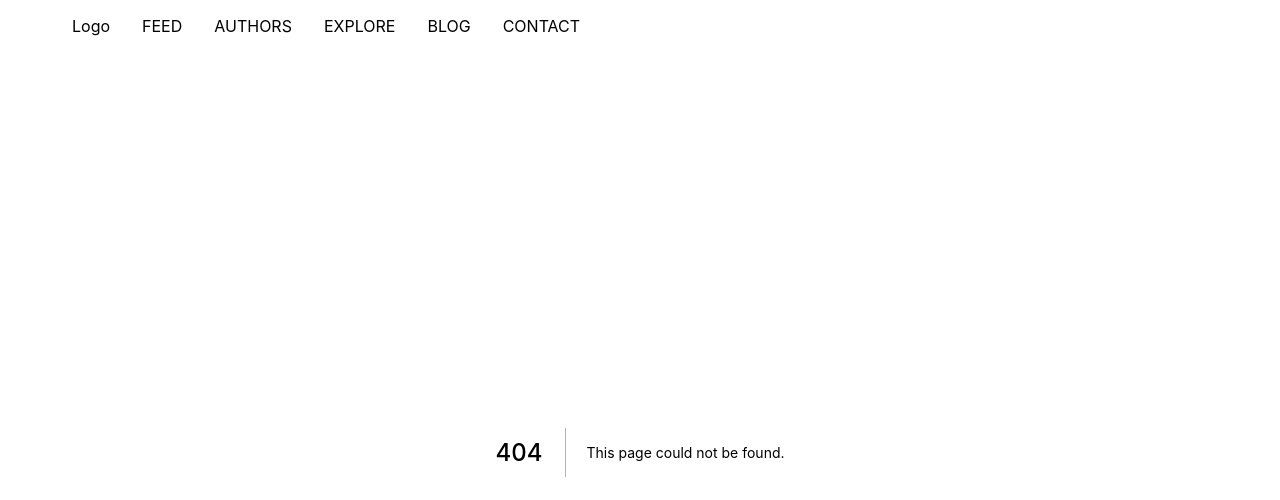
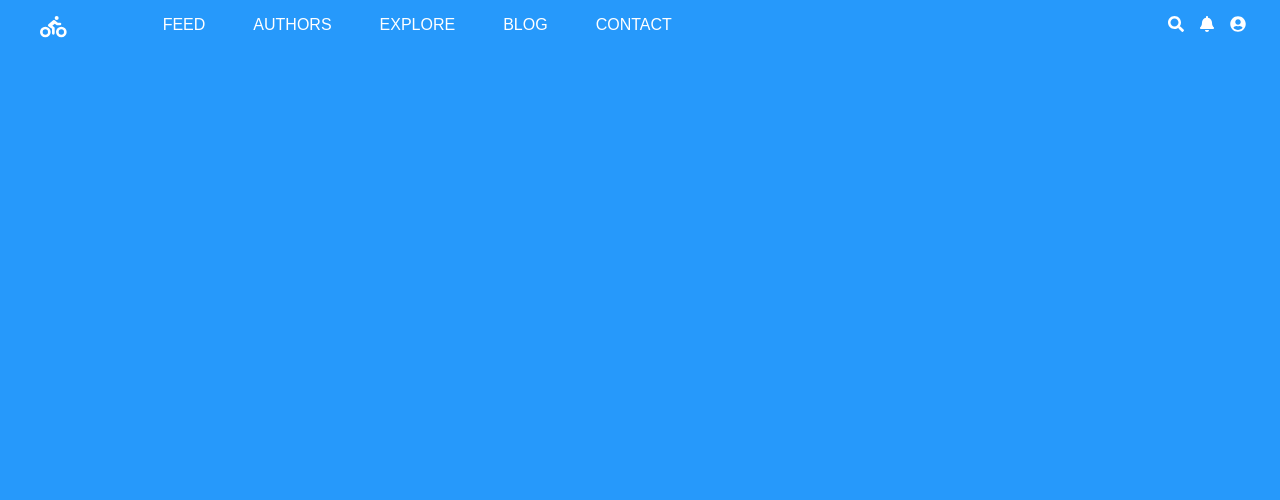
Before and after one commit to mamyudapao/CyclingRouter, a Next.js app in the folder client/: page / in a window 1280 px wide. Before the commit this address had no page. Shown: the top 500 px of the page. Built offline with nearby package versions, Linux system fonts and the light colour scheme.

Commit message:
feat: made a header component

```diff
--- a/client/components/layout/header.module.scss
+++ b/client/components/layout/header.module.scss
@@ -1,7 +1,22 @@
 .header {
   display: flex;
   list-style: none;
-  li {
-    margin-left: 2em;
+  color: #fff;
+  .left {
+    display: flex;
+  }
+  .center {
+    display: flex;
+    margin-left: 3rem;
+    li {
+      margin-left: 3rem;
+    }
+  }
+  .right {
+    display: flex;
+    margin-left: 30rem;
+    li {
+      margin-left: 1rem;
+    }
   }
 }
--- a/client/components/layout/header.tsx
+++ b/client/components/layout/header.tsx
@@ -1,17 +1,41 @@
-import styles from './header.module.scss';
+import styles from "./header.module.scss";
+import { FontAwesomeIcon } from "@fortawesome/react-fontawesome";
+import {
+  faBiking,
+  faSearch,
+  faBell,
+  faUserCircle,
+} from "@fortawesome/free-solid-svg-icons";
 const Header = () => {
   return (
     <div>
       <ul className={styles.header}>
-        <li>Logo</li>
-        <li>FEED</li>
-        <li>AUTHORS</li>
-        <li>EXPLORE</li>
-        <li>BLOG</li>
-        <li>CONTACT</li>
+        <div className={styles.left}>
+          <li className={styles.logo}>
+            <FontAwesomeIcon icon={faBiking} className="fa-lg" />
+          </li>
+        </div>
+        <div className={styles.center}>
+          <li>FEED</li>
+          <li>AUTHORS</li>
+          <li>EXPLORE</li>
+          <li>BLOG</li>
+          <li>CONTACT</li>
+        </div>
+        <div className={styles.right}>
+          <li>
+            <FontAwesomeIcon icon={faSearch} />
+          </li>
+          <li>
+            <FontAwesomeIcon icon={faBell} />
+          </li>
+          <li>
+            <FontAwesomeIcon icon={faUserCircle} />
+          </li>
+        </div>
       </ul>
     </div>
-  )
-}
+  );
+};
 
 export default Header;
--- a/client/package.json
+++ b/client/package.json
@@ -12,6 +12,7 @@
     "@emotion/react": "^11.4.1",
     "@emotion/styled": "^11.3.0",
     "@fortawesome/fontawesome-svg-core": "^1.2.36",
+    "@fortawesome/react-fontawesome": "^0.1.15",
     "@mui/material": "^5.0.3",
     "next": "11.1.2",
     "react": "17.0.2",
--- a/client/pages/_app.tsx
+++ b/client/pages/_app.tsx
@@ -2,11 +2,10 @@ import '../styles/globals.css';
 import Header from '../components/layout/header';
 const App = ({Component, pageProps}) => {
   return (
-    <div>
-
+    <>
       <Header />
       <Component {...pageProps} />
-    </div>
+    </>
   )
 }
 
--- a/client/pages/home/home.module.scss
+++ /dev/null
@@ -1,3 +0,0 @@
-.back {
-  background-color: #2699fb;
-}
--- /dev/null
+++ b/client/pages/index.tsx
@@ -0,0 +1,6 @@
+import styles from "./index.module.scss";
+const home = () => {
+  return <></>;
+};
+
+export default home;
--- a/client/styles/globals.css
+++ b/client/styles/globals.css
@@ -2,8 +2,8 @@ html,
 body {
   padding: 0;
   margin: 0;
-  font-family: -apple-system, BlinkMacSystemFont, Segoe UI, Roboto, Oxygen,
-    Ubuntu, Cantarell, Fira Sans, Droid Sans, Helvetica Neue, sans-serif;
+  font-family: Arial, Helvetica, sans-serif;
+  background-color: #2699fb;
 }
 
 a {
```
Also changed, not shown: client/pages/home/index.tsx (deleted, +0 -10 lines), client/pages/index.module.scss (added), 1 other file (tests, documents, lock files or other folders).
